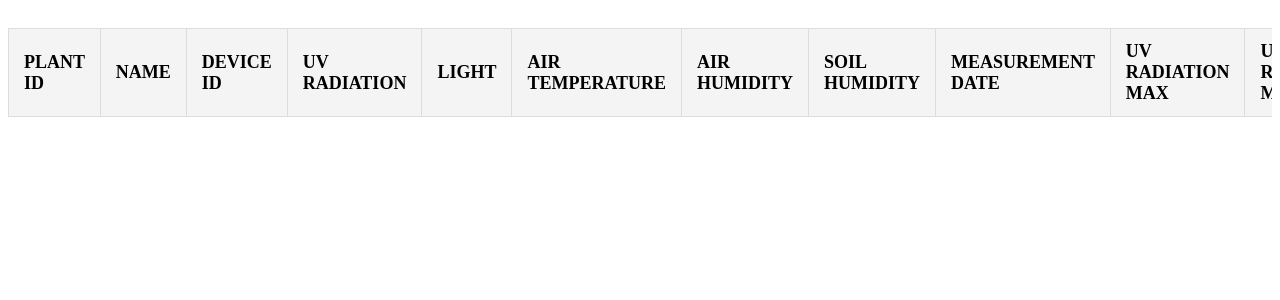
After one commit to ktechEdge/zemach_project, a Node project: template server/views/SideBar/Plants_Status.ejs in a window 1280 px wide. The commit adds this page. Shown: the top 300 px of the page. Run offline with Node 20 templates, Linux system fonts and the light colour scheme; the template is opened without the code that fills it: most values are stand-ins (such as "Sample title", 1, 10 or a date in 2020); lists and menus that the app fills with data are empty.

Commit message:
Displaying plant status on table

```diff
--- a/server/index.js
+++ b/server/index.js
@@ -1,25 +1,56 @@
-const express = require('express');
-const port = 2507;
-const app = express();
-app.use(express.json());
-
-const bodyParser = require('body-parser');
-app.use(bodyParser.urlencoded({extended: false}));
+// const express = require('express');
+// const port = 7575;
+// const app = express();
+// app.use(express.json());
+//
+// const bodyParser = require('body-parser');
+// app.use(bodyParser.urlencoded({extended: false}));
+//
+//
+// app.set("view engine", "ejs");
+//
+// const path = require('path');
+// app.use(express.static(path.join(__dirname, "public")));
+// app.get("/",(req, res) => {
+//     res.render("demo_page",{pageTitle:"עמוד כללי"});
+// });
+// app.get("/login",(req, res) => {
+//     res.render("login_page",{pageTitle:"עמוד התחברות"});
+// });
+// app.get("/table_tst",(req, res) => {
+//     res.render("TableTest",{pageTitle:"טבלה"});
+// });
+// app.listen(port, () => {            //server starts listening for any attempts from a client to connect at port: {port}
+//     console.log(`Now listening on port http://localhost:${port}`);
+// });
 
 
-app.set("view engine", "ejs");
 
+const express = require('express');
+const bodyParser = require('body-parser');
 const path = require('path');
+const app = express();
+const port = 7575;
+
+app.use(express.json());
+app.use(bodyParser.urlencoded({ extended: false }));
+app.set('view engine', 'ejs');
+
+app.use(express.static(path.join(__dirname, 'css')));
+app.use(express.static(path.join(__dirname, 'js')));
 app.use(express.static(path.join(__dirname, "public")));
-app.get("/",(req, res) => {
-    res.render("demo_page",{pageTitle:"עמוד כללי"});
+app.use(express.static(path.join(__dirname, "Gen_Edge_Design_Main")));
+app.use(express.static(path.join(__dirname, "SideBar")));
+const fe_rtr = require('./Routes/FE_R');
+
+app.use('/', fe_rtr);
+app.get('/plants.json', (req, res) => {
+    res.sendFile(path.join(__dirname, '../plants.json'));
 });
-app.get("/login",(req, res) => {
-    res.render("login_page",{pageTitle:"עמוד התחברות"});
-});
+
 app.get("/table_tst",(req, res) => {
     res.render("TableTest",{pageTitle:"טבלה"});
 });
-app.listen(port, () => {            //server starts listening for any attempts from a client to connect at port: {port}
+app.listen(port, () => {
     console.log(`Now listening on port http://localhost:${port}`);
 });
--- /dev/null
+++ b/server/public/css/Plant_Status.css
@@ -0,0 +1,30 @@
+.table-container {
+    width: 100%;
+    overflow-x: auto;
+}
+
+table {
+    width: 100%;
+    border-collapse: collapse;
+    margin: 20px 0;
+    font-size: 18px;
+    text-align: left;
+}
+
+th, td {
+    padding: 12px 15px;
+    border: 1px solid #ddd;
+}
+
+th {
+    background-color: #f4f4f4;
+    text-transform: uppercase;
+}
+
+tr:nth-child(even) {
+    background-color: #f9f9f9;
+}
+
+tr:hover {
+    background-color: #f1f1f1;
+}
--- /dev/null
+++ b/server/public/js/plants_Status.js
@@ -0,0 +1,38 @@
+function plantName(id) {
+    const [row, col] = id.split(',').map(Number);
+    const letters = ['A', 'B', 'C', 'D', 'E', 'F'];
+    return letters[col] + (row + 1);
+}
+
+fetch('/plants.json')
+    .then(response => response.json())
+    .then(data => {
+        const plantDataContainer = document.getElementById('plant-data');
+        data.forEach(plant => {
+            const plantRow = document.createElement('tr');
+            plantRow.innerHTML = `
+                    <td>${plant.id}</td>
+                    <td>${plantName(plant.id)}</td>
+                    <td>${plant.device_id}</td>
+                    <td>${plant.uv_radiation}</td>
+                    <td>${plant.light}</td>
+                    <td>${plant.air_temperature}</td>
+                    <td>${plant.air_humidity}</td>
+                    <td>${plant.soil_humidity}</td>
+                    <td>${new Date(plant.measurement_date).toLocaleString()}</td>
+                    <td>${plant.uv_radiation_max || ''}</td>
+                    <td>${plant.uv_radiation_min || ''}</td>
+                    <td>${plant.light_max || ''}</td>
+                    <td>${plant.light_min || ''}</td>
+                    <td>${plant.air_temperature_max || ''}</td>
+                    <td>${plant.air_temperature_min || ''}</td>
+                    <td>${plant.air_humidity_max || ''}</td>
+                    <td>${plant.air_humidity_min || ''}</td>
+                    <td>${plant.soil_humidity_max || ''}</td>
+                    <td>${plant.soil_humidity_min || ''}</td>
+                    <td>${plant.connected ? 'Connected' : 'Disconnected'}</td>
+                `;
+            plantDataContainer.appendChild(plantRow);
+        });
+    })
+    .catch(error => console.error('Error fetching plant data:', error));
--- a/server/views/footer.ejs
+++ b/server/views/Gen_Edge_Design_Main/footer.ejs
@@ -5,9 +5,4 @@
         עיצוב אתר:
 <a href="https://inbald6.wixsite.com/inbal-d-portfolio">        ענבל דגן</a>
     </p>
-    <p>&nbsp;&nbsp;</p>
-    <p>&nbsp;&nbsp;</p>
-    <p>&nbsp;&nbsp;</p>
-    <p>&nbsp;&nbsp;</p>
-    <p>&nbsp;&nbsp;</p>
 </footer>
--- a/server/views/login_page.ejs
+++ b/server/views/Gen_Edge_Design_Main/login_page.ejs
@@ -1,4 +1,4 @@
-<%- include("page_top.ejs") %>
+<%- include ("page_top.ejs") %>
     <form class="login-form">
         <h1>התחברות</h1>
         <div class="user-info-form">
@@ -23,4 +23,4 @@
             </div>
         </div>
     </form>
-<%- include("page_bottom.ejs") %>
+<%- include ("page_bottom.ejs") %>
--- a/server/views/page_bottom.ejs
+++ b/server/views/Gen_Edge_Design_Main/page_bottom.ejs
@@ -1,5 +1,6 @@
+</main>
 
-</main>
 <%- include ("footer.ejs") %>
+
 </body>
 </html>
--- a/server/views/page_top.ejs
+++ b/server/views/Gen_Edge_Design_Main/page_top.ejs
@@ -10,7 +10,6 @@
     <script src="./js/mobile.js"></script>
 </head>
 <body>
-
 <div class="mobile_menu">
     <%- include ("mobile_menu.ejs") %>
 </div>
--- /dev/null
+++ b/server/views/SideBar/Page_Bottom_Status.ejs
@@ -0,0 +1,4 @@
+
+
+</body>
+</html>
--- /dev/null
+++ b/server/views/SideBar/Page_Top_Status.ejs
@@ -0,0 +1,12 @@
+<!doctype html>
+<html lang="en">
+<head>
+    <meta charset="UTF-8">
+    <meta name="viewport"
+          content="width=device-width, user-scalable=no, initial-scale=1.0, maximum-scale=1.0, minimum-scale=1.0">
+    <meta http-equiv="X-UA-Compatible" content="ie=edge">
+    <title><%= pageTitle %></title>
+    <link rel="stylesheet" href="/css/Plant_Status.css" />
+
+</head>
+<body>
--- /dev/null
+++ b/server/views/SideBar/Plants_Status.ejs
@@ -0,0 +1,76 @@
+<%- include ("Page_Top_Status.ejs") %>
+
+<div class="table-container">
+    <table id="plant-table">
+        <thead>
+        <tr>
+            <th>Plant ID</th>
+            <th>Name</th>
+            <th>Device ID</th>
+            <th>UV Radiation</th>
+            <th>Light</th>
+            <th>Air Temperature</th>
+            <th>Air Humidity</th>
+            <th>Soil Humidity</th>
+            <th>Measurement Date</th>
+            <th>UV Radiation Max</th>
+            <th>UV Radiation Min</th>
+            <th>Light Max</th>
+            <th>Light Min</th>
+            <th>Air Temperature Max</th>
+            <th>Air Temperature Min</th>
+            <th>Air Humidity Max</th>
+            <th>Air Humidity Min</th>
+            <th>Soil Humidity Max</th>
+            <th>Soil Humidity Min</th>
+        </tr>
+        </thead>
+        <tbody id="plant-data">
+
+        </tbody>
+    </table>
+</div>
+<script src="js/plants_Status.js"></script>
+<!--<script>-->
+<!--    function plantName(id) {-->
+<!--        const [row, col] = id.split(',').map(Number);-->
+<!--        const letters = ['A', 'B', 'C', 'D', 'E', 'F'];-->
+<!--        return letters[col] + (row + 1);-->
+<!--    }-->
+
+<!--    fetch('/plants.json')-->
+<!--        .then(response => response.json())-->
+<!--        .then(data => {-->
+<!--            const plantDataContainer = document.getElementById('plant-data');-->
+<!--            data.forEach(plant => {-->
+<!--                const plantRow = document.createElement('tr');-->
+<!--                plantRow.innerHTML = `-->
+<!--                    <td>${plant.id}</td>-->
+<!--                    <td>${plantName(plant.id)}</td>-->
+<!--                    <td>${plant.device_id}</td>-->
+<!--                    <td>${plant.uv_radiation}</td>-->
+<!--                    <td>${plant.light}</td>-->
+<!--                    <td>${plant.air_temperature}</td>-->
+<!--                    <td>${plant.air_humidity}</td>-->
+<!--                    <td>${plant.soil_humidity}</td>-->
+<!--                    <td>${new Date(plant.measurement_date).toLocaleString()}</td>-->
+<!--                    <td>${plant.uv_radiation_max || ''}</td>-->
+<!--                    <td>${plant.uv_radiation_min || ''}</td>-->
+<!--                    <td>${plant.light_max || ''}</td>-->
+<!--                    <td>${plant.light_min || ''}</td>-->
+<!--                    <td>${plant.air_temperature_max || ''}</td>-->
+<!--                    <td>${plant.air_temperature_min || ''}</td>-->
+<!--                    <td>${plant.air_humidity_max || ''}</td>-->
+<!--                    <td>${plant.air_humidity_min || ''}</td>-->
+<!--                    <td>${plant.soil_humidity_max || ''}</td>-->
+<!--                    <td>${plant.soil_humidity_min || ''}</td>-->
+<!--                    <td>${plant.connected ? 'Connected' : 'Disconnected'}</td>-->
+<!--                `;-->
+<!--                plantDataContainer.appendChild(plantRow);-->
+<!--            });-->
+<!--        })-->
+<!--        .catch(error => console.error('Error fetching plant data:', error));-->
+<!--</script>-->
+
+
+<%- include ("Page_Bottom_Status.ejs") %>
```
Also changed, not shown: server/public/css/main.css (+68 -41 lines), server/views/Gen_Edge_Design_Main/demo_page.ejs (added, +56 -0 lines), server/views/Gen_Edge_Design_Main/main_menu.ejs (renamed from server/views/main_menu.ejs, +3 -4 lines), server/views/demo_page.ejs (deleted, +0 -31 lines), server/views/Gen_Edge_Design_Main/TableTest.ejs (renamed from server/views/TableTest.ejs), server/views/Gen_Edge_Design_Main/header.ejs (renamed from server/views/header.ejs), server/views/Gen_Edge_Design_Main/mobile_menu.ejs (renamed from server/views/mobile_menu.ejs).
